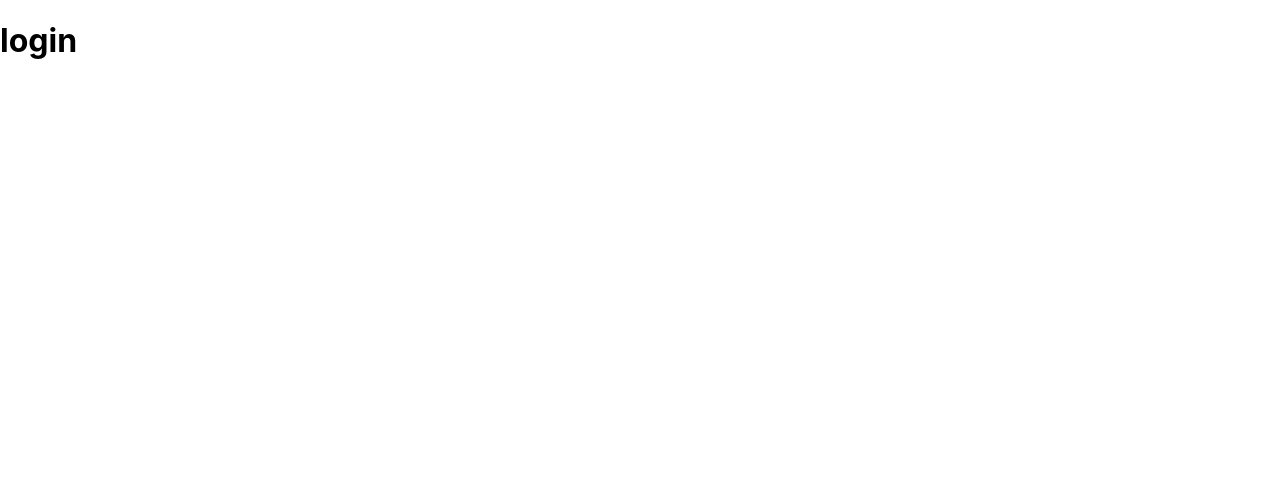
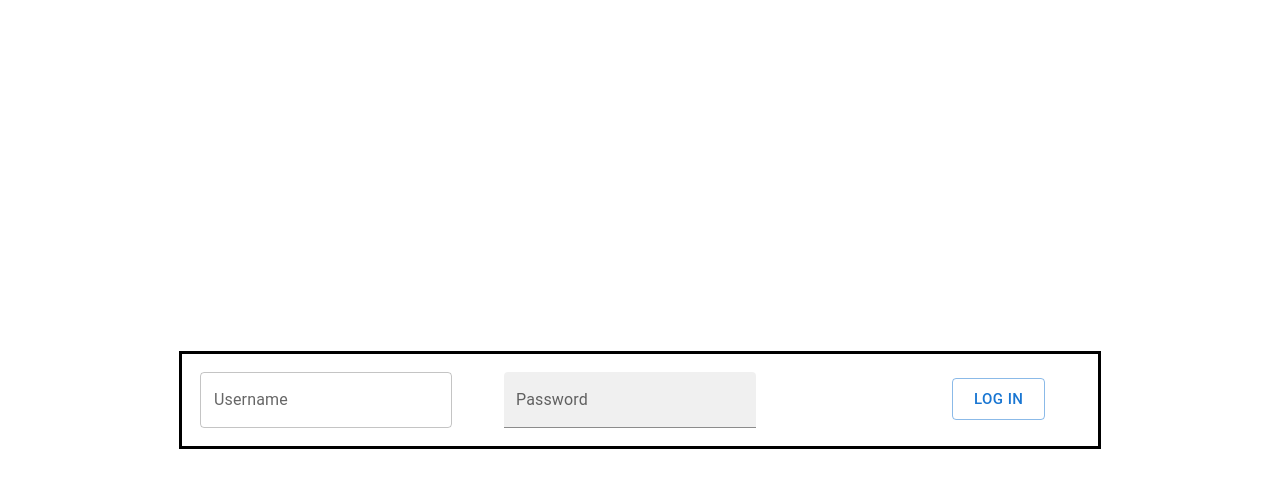
Before and after one commit to alek1926/cappielloalessandrogithub, a React (Create React App) app: page /login in a window 1280 px wide. Shown: the top 488 px of the page. Built offline with nearby package versions, Linux system fonts and the light colour scheme.

Commit message:
v2.2.1: > login se sessionfalse, mig. estetico

```diff
--- a/src/App.css
+++ b/src/App.css
@@ -125,7 +125,19 @@
   width: 80vw;
 }
 
-
+.centra{
+    margin: auto;
+    width: 70%;
+    border: 3px solid;
+    padding: 10px;
+    position: absolute;
+    top: 50%;
+    left: 50%;
+    transform: translate(-50%, -50%);
+}
+#login{
+  margin-top: 10%;
+}
 
 .TotaleRepos{
   margin-top: 15px;
--- a/src/App.js
+++ b/src/App.js
@@ -5,16 +5,10 @@ import { ThemeProvider, createTheme } from '@mui/material/styles';
 import React, { useState } from "react";
 import Paper from '@mui/material/Paper';
 import { Outlet } from "react-router-dom";
-import {userMock} from "./api/user.js";
-import { userContext } from "./context/userContext";
-import { useNavigate } from "react-router-dom"
-
 
 
 function App() {
-  const [user, setUser] = useState(userMock);
   const [toggleDark, setToggleDark] = useState(false);
-  let navigate = useNavigate();
   const myTheme = createTheme({
     palette: {
       mode: toggleDark ? 'dark' : 'light',
@@ -24,8 +18,7 @@ function App() {
     setToggleDark(!toggleDark);
   };
   return (
-    <userContext.Provider value={user.session}>
-     {user.session ?
+
         <ThemeProvider theme={myTheme}>
         <Paper>
         <div className="App">
@@ -35,8 +28,7 @@ function App() {
           <Footer></Footer>
         </div>
         </Paper>
-        </ThemeProvider> : navigate('login')}
-    </userContext.Provider>
+        </ThemeProvider>
   );
 }
 
--- a/src/hooks/useRepos.js
+++ b/src/hooks/useRepos.js
@@ -21,7 +21,6 @@ export const useRepos = () => {
   useEffect(() => {
     loadData();
   }, []);
-
   return {
     repos,
     loading,
--- a/src/hooks/useReposDetails.js
+++ b/src/hooks/useReposDetails.js
@@ -1,7 +1,9 @@
 import { useState, useEffect } from 'react';
 import { reposDetails } from '../api/dettagliGet';
+import {userMock} from "../api/user.js";
 
 export const useReposDetails = (props) => {
+    const [user, setUser] = useState(userMock);
     const [dettagli, setDettagli] = useState(null);
     const [error, setError] = useState(null);
     const [isError, setIsError] = useState(false);
@@ -16,6 +18,6 @@ export const useReposDetails = (props) => {
             }
         }
         loadData();
-    }, [props.login, props.repoName]);
+    }, user.session === true ? [props.login, props.repoName] : "", "");
     return { dettagli, error, isError };
 }
--- a/src/pages/DettagliRepos.js
+++ b/src/pages/DettagliRepos.js
@@ -1,3 +1,4 @@
+import React, { useState } from "react";
 import { useLocation } from 'react-router-dom';
 import { DateTime } from "luxon";
 import Card from '@mui/material/Card';
@@ -7,10 +8,12 @@ import { styled } from '@mui/material/styles';
 import { useReposDetails } from '../hooks/useReposDetails';
 import CircularProgress from '@mui/material/CircularProgress';
 import { Paper } from '@mui/material';
+import {userMock} from "../api/user.js";
 
 export const DettagliRepos = () => {
+    const [user, setUser] = useState(userMock);
     const location = useLocation();
-    const { from } = location.state;
+    const { from } = user.session ? location.state : "";
     const { dettagli, error, isError } = useReposDetails(from);
     if (dettagli == null) return <CircularProgress />;
     const Item = styled(Paper)(({ theme }) => ({
--- a/src/pages/Login.jsx
+++ b/src/pages/Login.jsx
@@ -1,9 +1,45 @@
 import React from "react";
+import Box from '@mui/material/Box';
+import TextField from '@mui/material/TextField';
+import Button from '@mui/material/Button';
+import Grid from '@mui/material/Grid';
+
+
 export default function Login () {
 
     return(
     <>
-    <h1>login</h1>
+    <Box
+    component="form"
+    sx={{
+      '& .MuiTextField-root': { m: 1, width: '25ch' },
+    }}
+    noValidate
+    autoComplete="off"
+  >
+    <div class="centra">
+        <Grid container spacing={2}>
+        <Grid item xs={12} lg={4}>
+        <TextField
+        id="outlined-basic"
+        label="Username"
+        variant="outlined" />
+        </Grid>
+        <Grid item xs={12} lg={6}>
+        <TextField
+          id="filled-password-input"
+          label="Password"
+          type="password"
+          autoComplete="current-password"
+          variant="filled"
+        />
+        </Grid>
+        <Grid item xs={12} lg={2}>
+    <Button variant="outlined" size="large" id="login">Log In</Button>
+    </Grid>
+    </Grid>
+    </div>
+    </Box>
     </>
     );
 }
--- a/src/pages/Notfound.jsx
+++ b/src/pages/Notfound.jsx
@@ -4,8 +4,9 @@ export default function Notfound () {
 
     return(
     <>
-    <h1>Not found</h1>
-    <Link to="/repos">torna alla home</Link>
+    <div class="centra">
+        <h1>Errore 404</h1>
+    <Link to="/repos">torna alla home</Link></div>
     </>
     );
 }
--- a/src/pages/Repos.js
+++ b/src/pages/Repos.js
@@ -1,4 +1,4 @@
-import React, { useState } from "react";
+import React, { useState, useEffect } from "react";
 import { TotaleRepos } from "../Components/TotaleRepos/TotaleRepos";
 import { TabellaSuperiore } from "../Components/Tabella/TabellaSuperiore";
 import { Form } from "../Components/Form/Form";
@@ -6,10 +6,15 @@ import { MenuClassi } from "../Components/MenuClassi/MenuClassi";
 import Button from "@mui/material/Button";
 import Grid from "@mui/material/Grid";
 import { useRepos } from "../hooks/useRepos";
+import { userContext } from "../context/userContext";
+import { useNavigate } from "react-router-dom"
+import {userMock} from "../api/user.js";
 
 export default function Repos () {
   const { repos, loading, loadData, isError } = useRepos();
   const [keywords, setKeywords] = useState("");
+  const [user, setUser] = useState(userMock);
+  let navigate = useNavigate();
 
   const newKeywords = (_keywords) => {
     setKeywords(_keywords);
@@ -18,6 +23,15 @@ export default function Repos () {
   const handleClick = () => {
     loadData();
   };
+  useEffect(() => {
+    const isAuth = () => {
+        if (user.session !== true) {
+            navigate("/-1")
+            navigate("/login")
+        }
+    }
+    isAuth();
+}, [navigate]);
 
   return (
     <div className="Body">
@@ -57,7 +71,6 @@ export default function Repos () {
         ></TabellaSuperiore>
       )}
       {isError && <div>Errore</div>}{" "}
-
     </div>
 
   );
```
